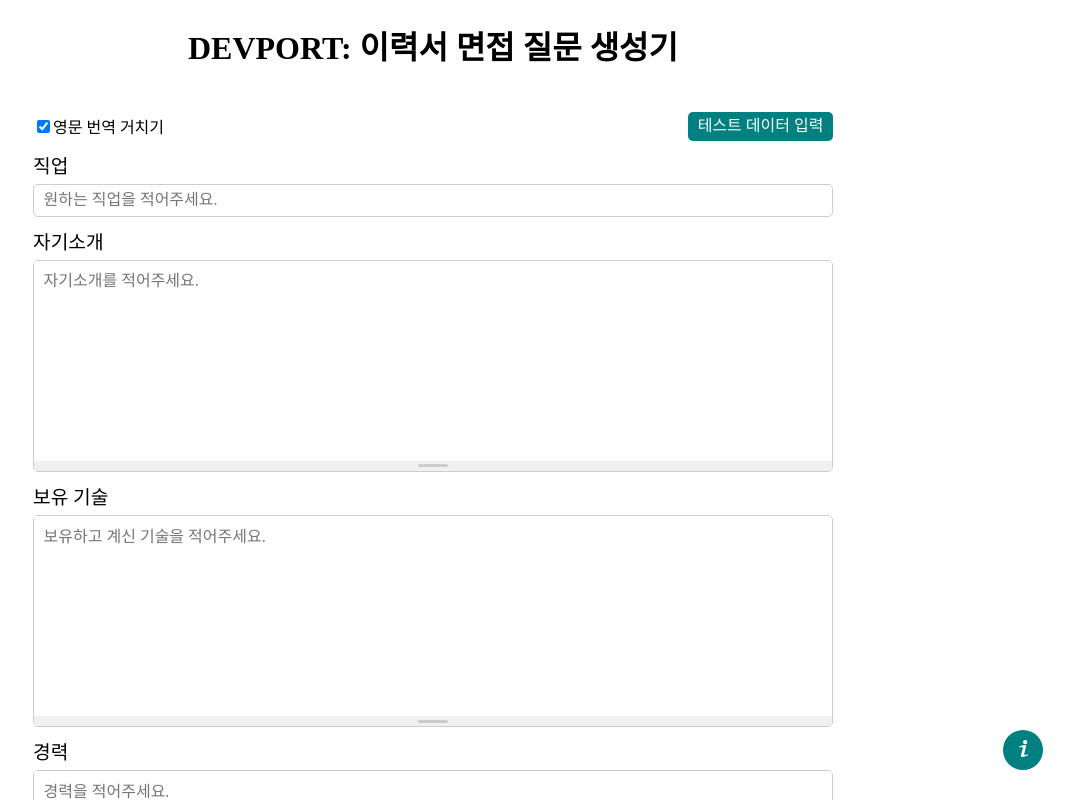
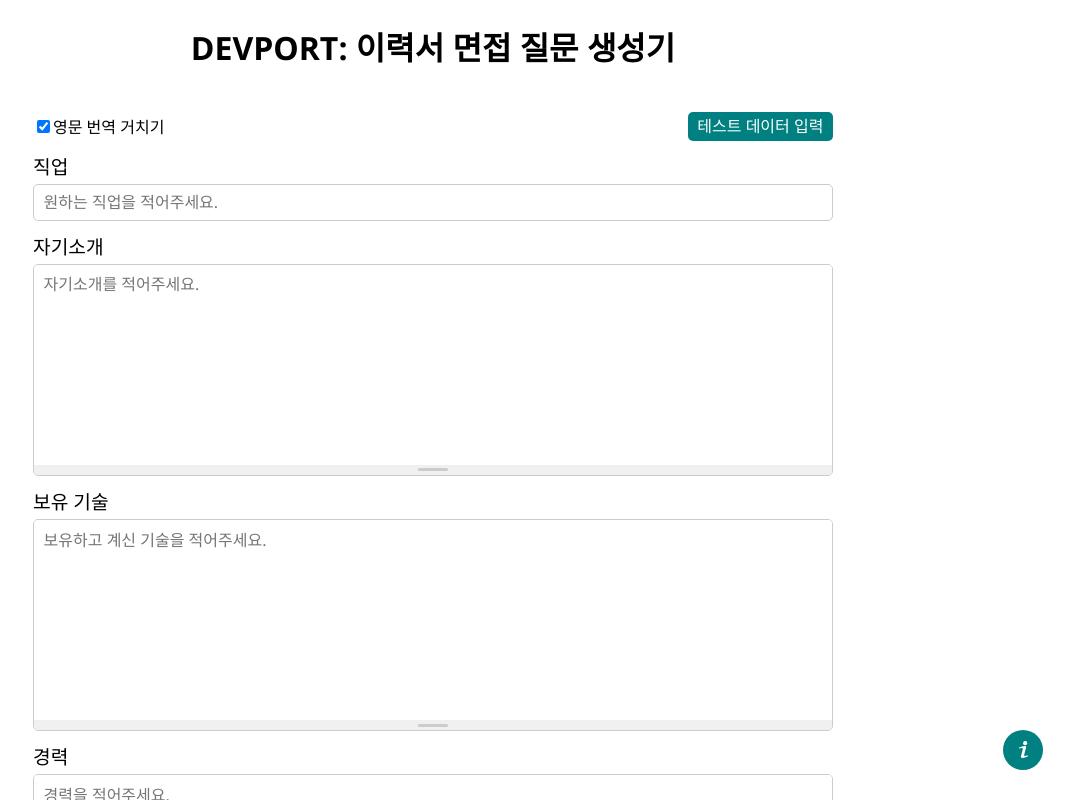
Before and after one commit to custardcream98/DevPort, a Next.js app: page / in a window 1280 px wide. Shown: the top 800 px of the page, without its empty margins (207-1280 px from the left). Built offline with nearby package versions, Linux system fonts and the light colour scheme.

Commit message:
Style: change font-family

```diff
--- a/src/components/Input.tsx
+++ b/src/components/Input.tsx
@@ -30,8 +30,6 @@
   font-size: 1rem;
 
   width: 100%;
-
-  font-family: "sans-serif";
 `;
 
 export default Input;
--- a/src/components/Textarea.tsx
+++ b/src/components/Textarea.tsx
@@ -130,8 +130,6 @@
   resize: none;
   min-height: 200px;
   height: ${({ textareaHeight }) => textareaHeight}px;
-
-  font-family: "sans-serif";
 `;
 
 export default Textarea;
--- a/src/pages/_app.tsx
+++ b/src/pages/_app.tsx
@@ -157,6 +157,8 @@
     list-style: none;
   }
 
+  input,
+  textarea,
   input::placeholder,
   textarea::placeholder {
     font-size: inherit;
@@ -174,6 +176,10 @@
     clip: rect(0, 0, 0, 0);
     white-space: nowrap;
     border: 0;
+  }
+
+  body {
+    font-family: "Segoe UI", Tahoma, Geneva, Verdana, sans-serif;
   }
 `;
 
```
